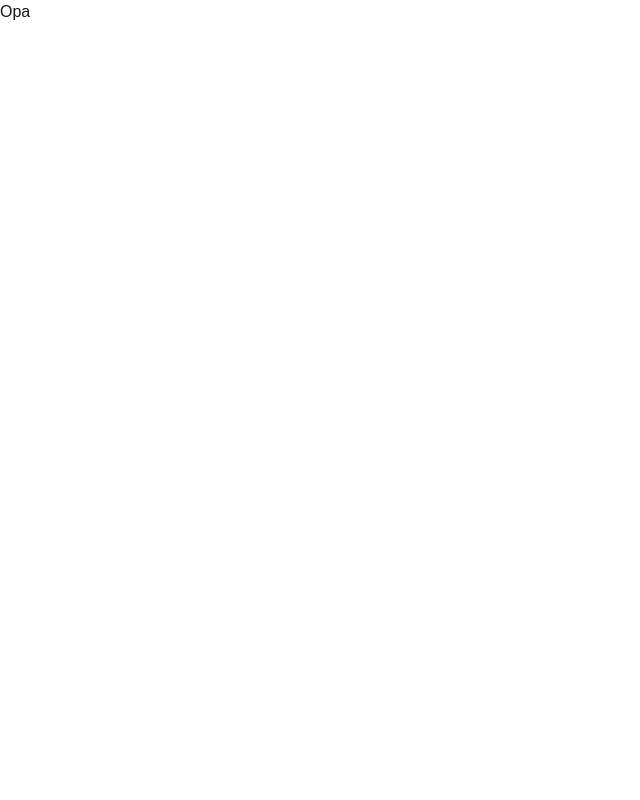
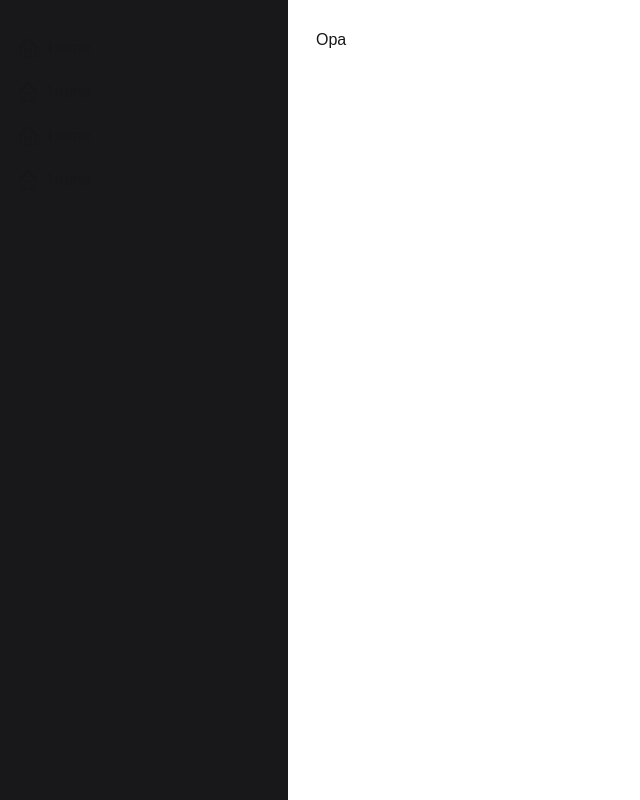
Before and after one commit to DanielDimas2002/Cadastro-de-Usu-rio, a Next.js app in the folder app-cadastro/: page / in a window 1280 px wide. Shown: the whole page, without its empty margins (0-640 px from the left). Built offline with nearby package versions, Linux system fonts and the light colour scheme.

Commit message:
Configuração do menu principal

```diff
--- a/app-cadastro/package.json
+++ b/app-cadastro/package.json
@@ -10,6 +10,7 @@
   },
   "dependencies": {
     "@prisma/client": "^6.4.1",
+    "@tabler/icons-react": "^3.31.0",
     "next": "15.2.1",
     "react": "^19.0.0",
     "react-dom": "^19.0.0"
--- /dev/null
+++ b/app-cadastro/src/app/components/template/Menu.tsx
@@ -0,0 +1,34 @@
+import Link from "next/link";  // Importando o componente Link do Next.js para navegação entre páginas
+import { IconHome } from "@tabler/icons-react";  // Importando o ícone "Home" do pacote Tabler Icons React
+
+// Componente MenuItem que representa um item no menu de navegação
+function MenuItem() {
+    return (
+        // Componente Link que cria um link de navegação para a página inicial
+        // Adicionando classes do Tailwind para estilo e efeitos de hover
+        <Link href="/" className="flex gap-2 px-4 py-2 hover:bg-black">
+            {/* Ícone de Home, representando o ícone de navegação */}
+            <IconHome />
+            {/* Texto do item, descrevendo o destino do link */}
+            <span>Home</span>
+        </Link>
+    );
+}
+
+// Componente Menu que representa a estrutura de navegação lateral
+export default function Menu() {
+    return (
+        // Usando a tag aside para criar uma barra lateral de navegação com largura fixa e altura de tela cheia
+        <aside className="w-72 bg-zinc-900 h-screen">
+            {/* Usando uma navegação com flexbox em coluna para os itens de menu,
+                incluindo espaçamento entre os itens e padding superior */}
+            <nav className="flex flex-col gap-1 py-7">
+                {/* Chamando o MenuItem várias vezes para criar múltiplos itens de navegação */}
+                <MenuItem />
+                <MenuItem />
+                <MenuItem />
+                <MenuItem />
+            </nav>
+        </aside>
+    );
+}
--- a/app-cadastro/src/app/components/template/Pagina.tsx
+++ b/app-cadastro/src/app/components/template/Pagina.tsx
@@ -1,4 +1,5 @@
 import { ReactNode } from "react";  // Importando ReactNode para tipar children corretamente
+import Menu from "./Menu";
 
 // Definindo a interface PaginaPros com o tipo correto para children
 export interface PaginaPros {
@@ -8,8 +9,9 @@ export interface PaginaPros {
 // Componente funcional que recebe os props e renderiza o conteúdo
 export default function Pagina(props: PaginaPros) {
     return (
-        <div>
-            {props.children}  {/* Renderiza o conteúdo passado como "children" */}
+        <div className="flex">
+            <Menu/>
+           <main className=" flex-1 p-7">{props.children}  {/* Renderiza o conteúdo passado como "children" */}</main>
         </div>
     );
 }
```
Also changed, not shown: 1 other file (tests, documents, lock files or other folders).
